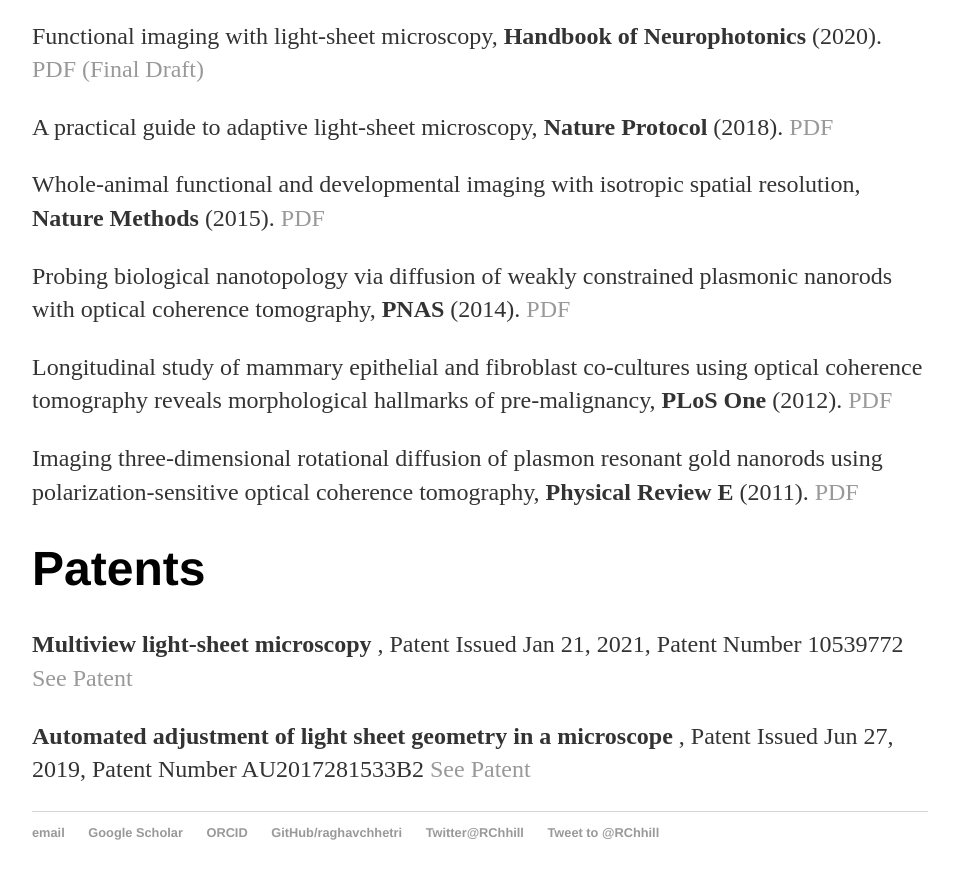
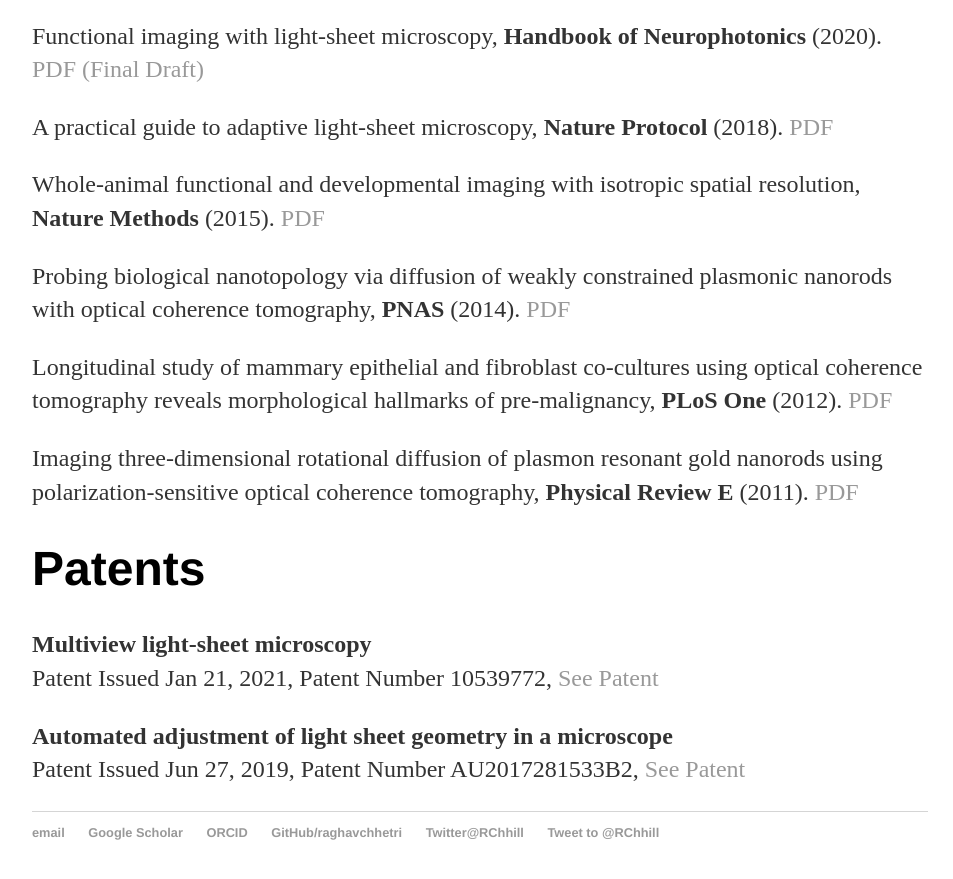
Before and after one commit to raghavchhetri/raghavchhetri.github.io, a Jekyll site: the page built from cv/index.html, in a window 1280 px wide and 900 px high, scrolled down 1280 px. Shown: the top 879 px of the window, without its empty margins (160-1113 px from the left). Built offline with Jekyll 4.4.1, drawn with Linux system fonts in a browser that asks for light colours; comment, search, counter and statistics services are not loaded.

Commit message:
Update index.html

```diff
--- a/cv/index.html
+++ b/cv/index.html
@@ -67,9 +67,11 @@
 			<a href="https://raghavchhetri.github.io/pdf/Rotational-Diffusion.pdf#view=FitV">PDF </a>
 
 		<h1>Patents</h1>
-		<p> <strong> Multiview light-sheet microscopy </strong>, Patent Issued Jan 21, 2021, Patent Number 10539772
+		<p> <strong> Multiview light-sheet microscopy </strong><br>
+			Patent Issued Jan 21, 2021, Patent Number 10539772,
 			<a href="https://patents.google.com/patent/US10539772B2/en">See Patent </a>
 
-		<p> <strong> Automated adjustment of light sheet geometry in a microscope </strong>, Patent Issued Jun 27, 2019, Patent Number AU2017281533B2
+		<p> <strong> Automated adjustment of light sheet geometry in a microscope </strong><br>
+			Patent Issued Jun 27, 2019, Patent Number AU2017281533B2,
 			<a href="https://patents.google.com/patent/AU2017281533B2/">See Patent </a>
 	</div>
```
